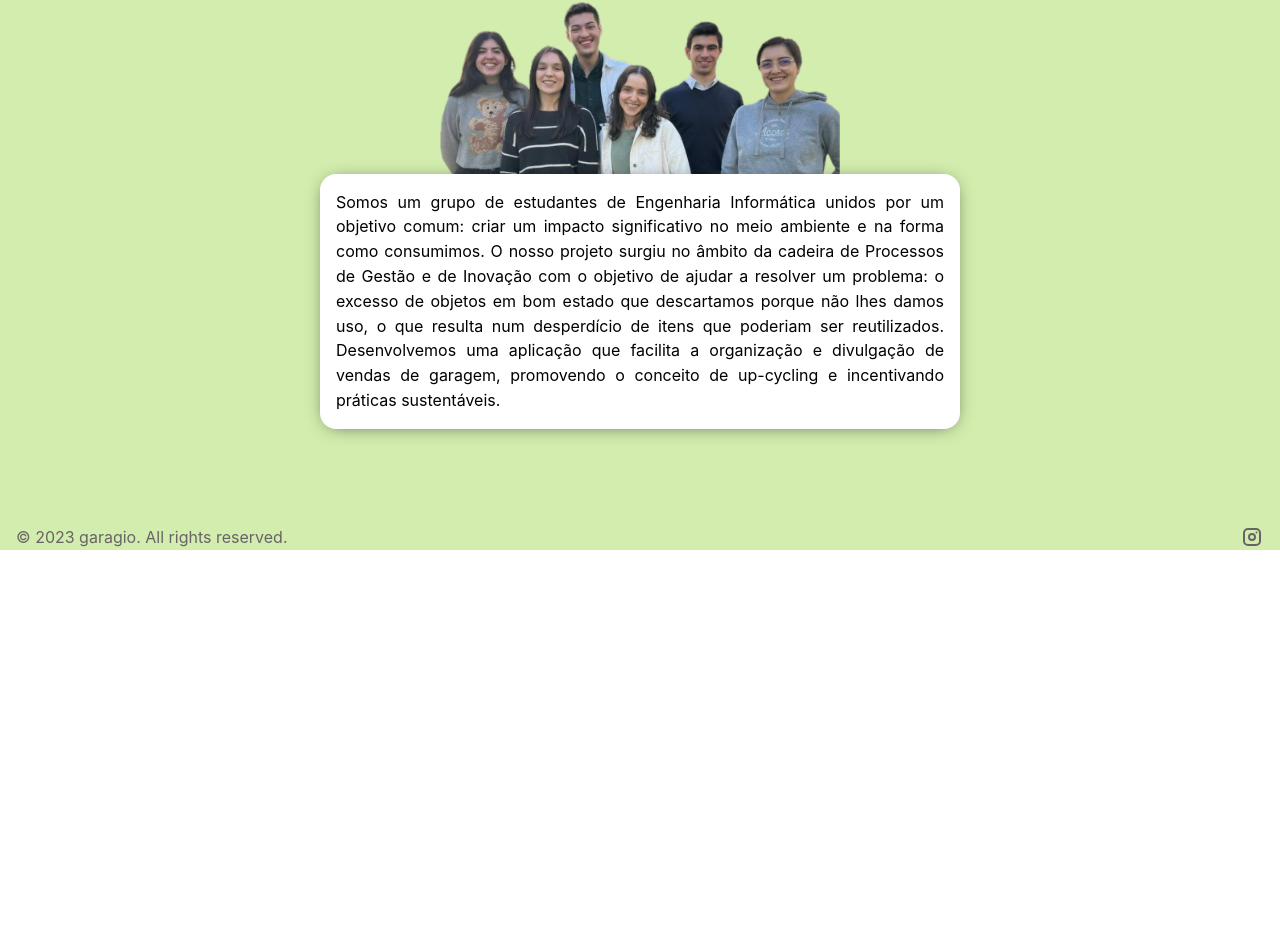
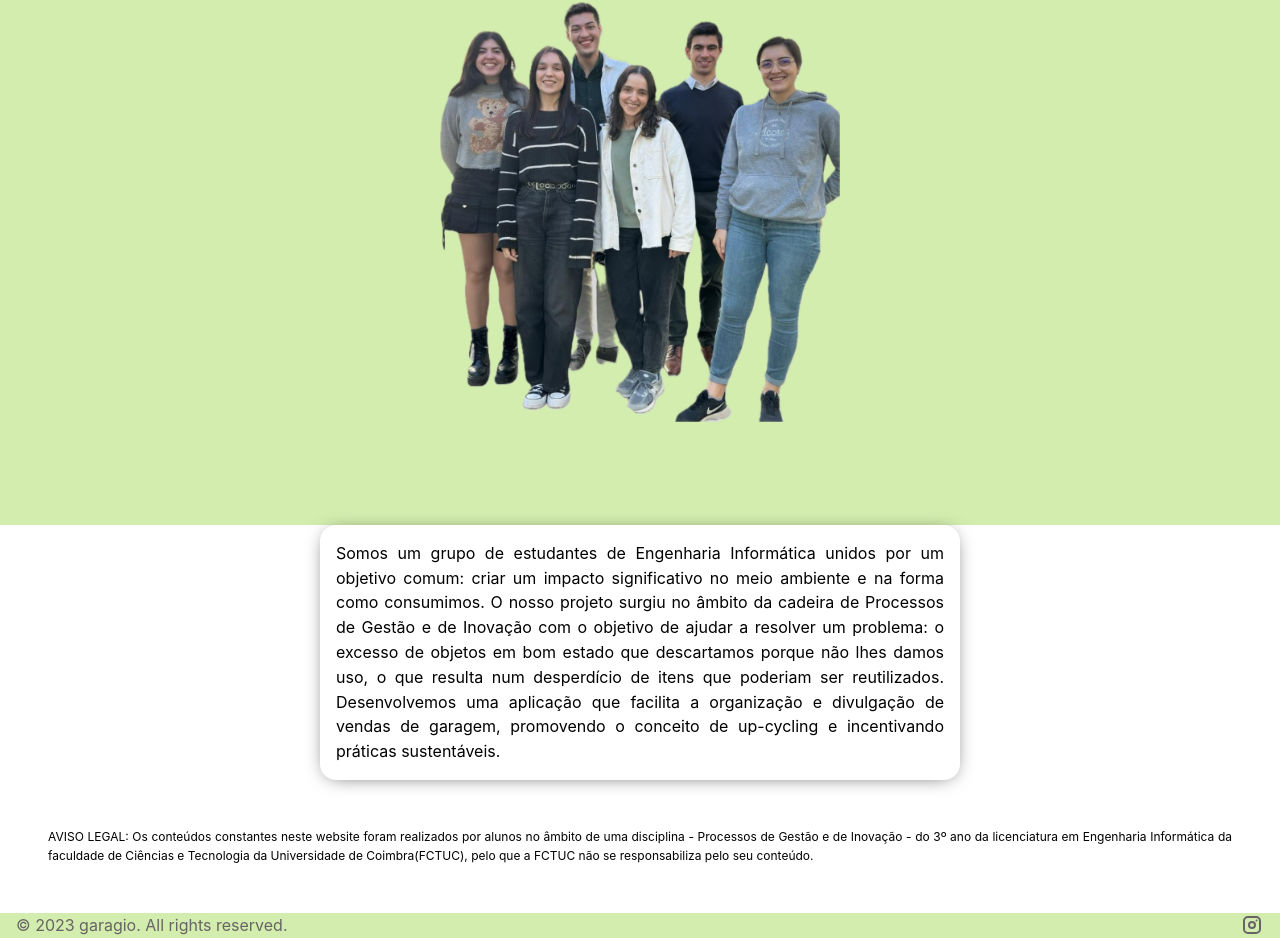
Before and after one commit to tmdbts/garagio, a React (Vite) app: page /team in a window 1280 px wide. Shown: the part 275-1213 px from the top of the page. Before the commit the page ends 825 px from the top, so only its background shows below. Built offline with nearby package versions, Linux system fonts and the light colour scheme.

Commit message:
aviso legal

```diff
--- a/src/views/Team/Team.module.scss
+++ b/src/views/Team/Team.module.scss
@@ -5,6 +5,7 @@ $bottom-gap: 10rem;
 	display: flex;
 	flex-direction: column;
 	min-height: 100vh;
+	justify-content:'space-between';
 
 	.content {
 		flex: 1;
@@ -22,16 +23,23 @@ $bottom-gap: 10rem;
 				max-width: 35rem;
 			}
 		}
-
 		.description {
-			margin: 0 1rem;
+			margin: 10;
 			padding: 1rem;
-			position: absolute;
 			bottom: -13rem;
 			background-color: var(--mantine-color-white);
 			border-radius: 1rem;
 			text-align: justify;
 			box-shadow: 0 2px 19px -7px rgba(0, 0, 0, 0.75);
+		}
+		.description2 {
+			margin: 0 1rem;
+			padding: 1rem;
+			bottom: -13rem;
+			border-radius: 1rem;
+			text-align: justify;
+			margin: 2rem;
+			font-size: 0.75rem;
 		}
 	}
 }
@@ -39,9 +47,6 @@ $bottom-gap: 10rem;
 @media (min-width: 768px) {
 	.team {
 		.content {
-			.titleWrapper {
-			}
-
 			.description {
 				margin: 0 5rem;
 				bottom: 2rem;
--- a/src/views/Team/index.tsx
+++ b/src/views/Team/index.tsx
@@ -29,7 +29,18 @@ const Team = (): React.ReactNode => {
                     facilita a organização e divulgação de vendas de garagem,
                     promovendo o conceito de up-cycling e incentivando práticas
                     sustentáveis.
+
+
                 </p>
+                <p className={styles.description2}>
+                AVISO LEGAL:  Os conteúdos constantes neste website foram
+                    realizados por alunos no âmbito de uma disciplina - Processos de
+                    Gestão e de Inovação - do 3º ano da licenciatura em Engenharia
+                    Informática da faculdade de Ciências e Tecnologia da Universidade
+                    de Coimbra(FCTUC), pelo que a FCTUC não se responsabiliza
+                    pelo seu conteúdo.
+                </p>
+
             </main>
             <Footer />
         </div>
```
